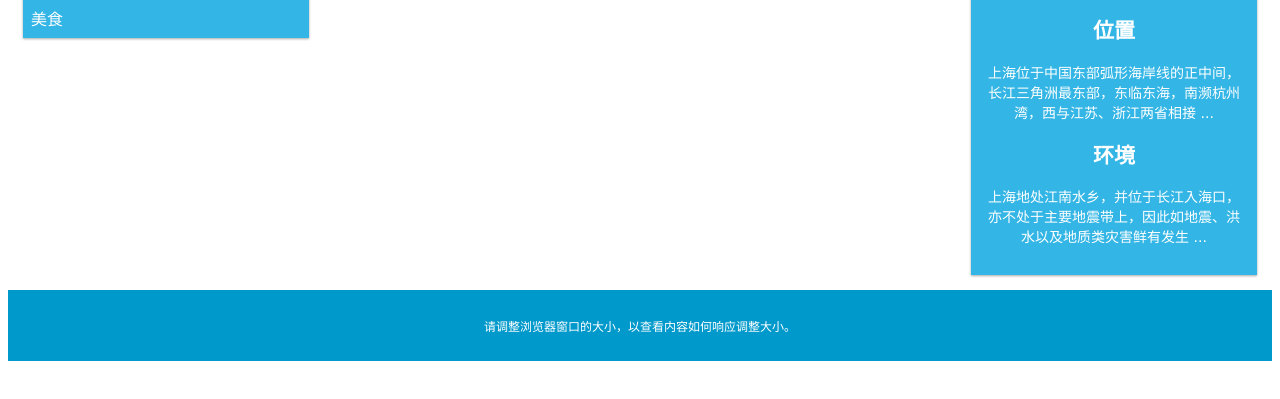
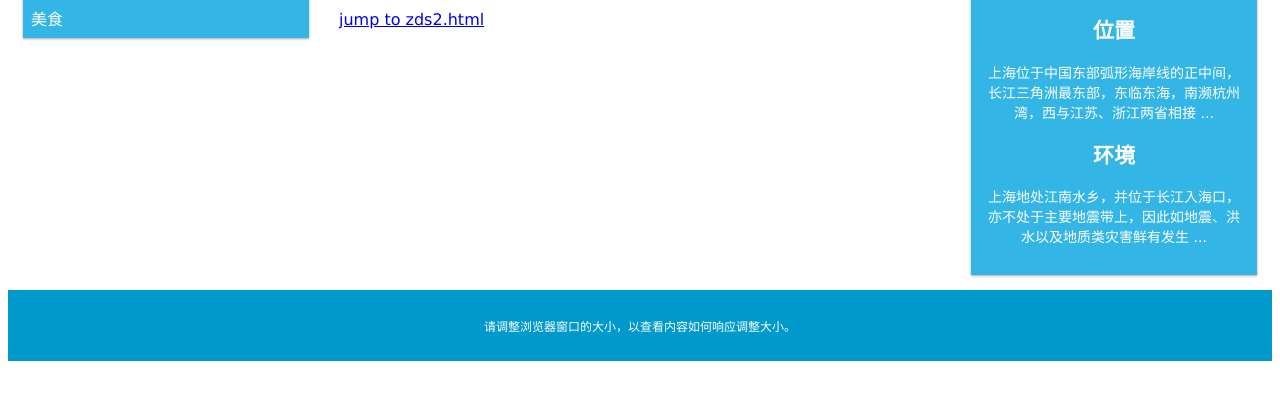
Before and after one commit to zds78/zds78.github.io, a plain HTML site: page index.html in a window 1280 px wide. Shown: the part 277-676 px from the top of the page. Drawn offline with Linux system fonts and the light colour scheme.

Commit message:
Update index.html

```diff
--- a/index.html
+++ b/index.html
@@ -119,6 +119,7 @@ html {
   <div class="col-6 col-s-9">
     <h1>欢迎来到上海</h1>
     <p>上海市，简称沪，别称申，是中华人民共和国直辖市，中国的经济、金融、贸易和航运中心，世界著名的港口城市，是中国人口第二多的城市。</p>
+    <a href="zds2.html"> jump to zds2.html </a>
   </div>
 
   <div class="col-3 col-s-12">
```
